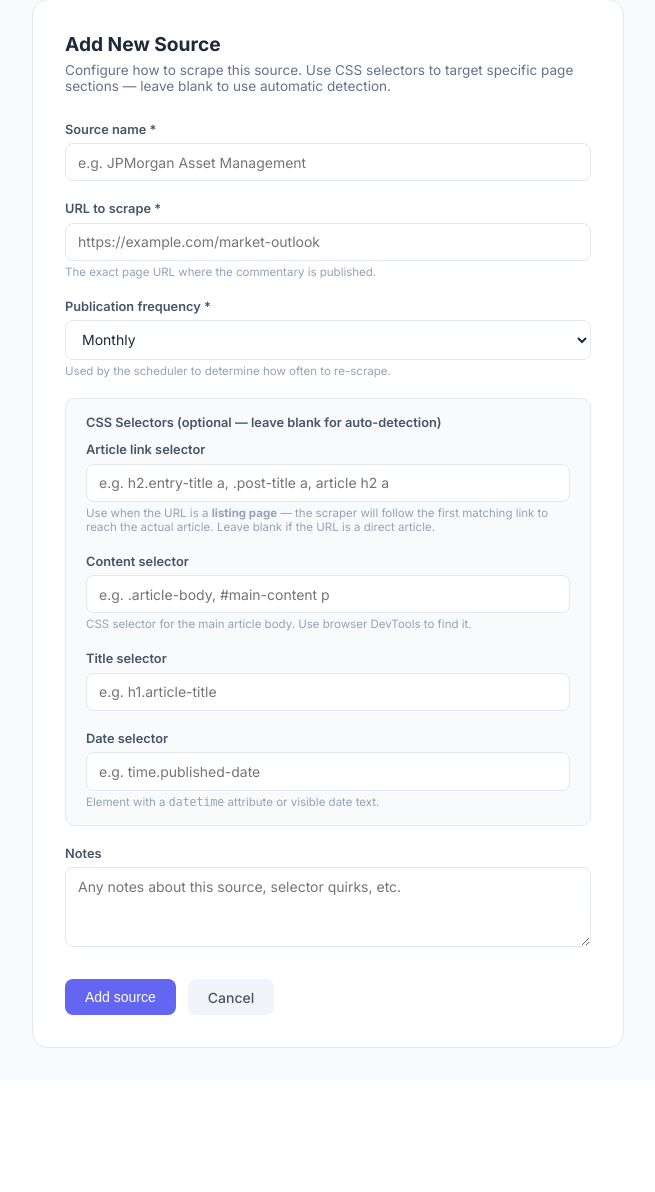
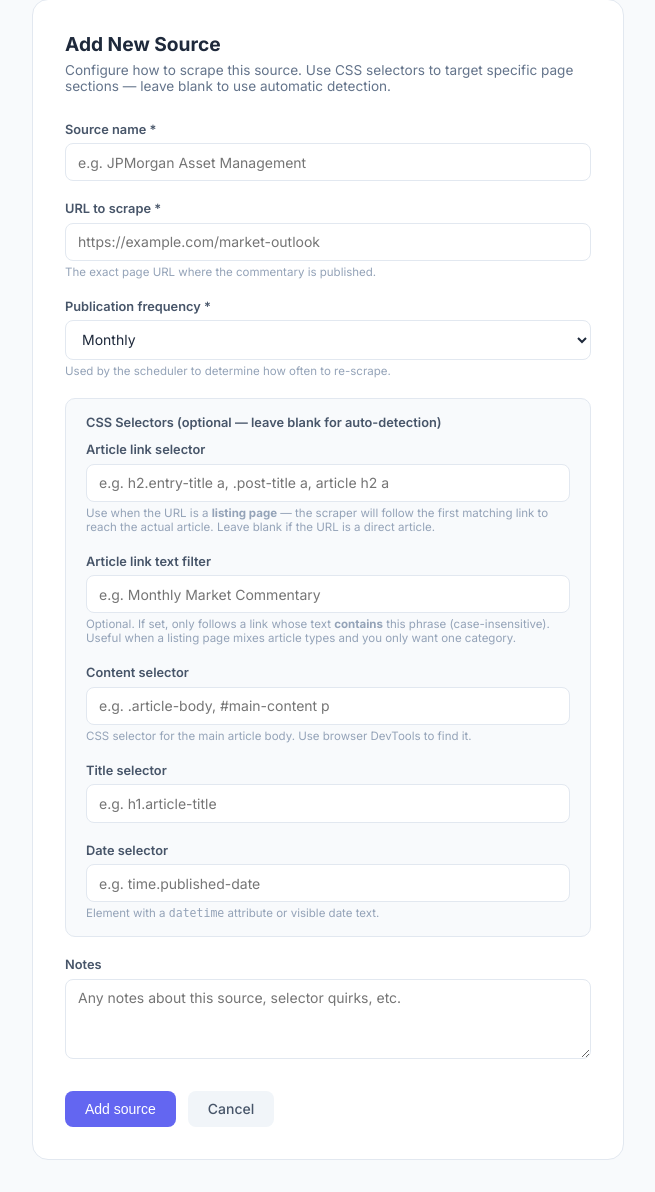
Before and after one commit to bwall3340/thetinytasks, a Flask app: page /market-admin/sources/new in a window 1280 px wide. Shown: the part 89-1281 px from the top of the page, without its empty margins (312-967 px from the left). Before the commit the page ends 1137 px from the top, so only its background shows below. Run offline with Flask 3, Linux system fonts and the light colour scheme; the visitor is signed in with stand-in values (Sample User, id 1).

Commit message:
Add text filter to article link selector for category filtering
Adds article_link_text_filter field to Source so the scraper only
follows links whose text contains a given phrase. The Discover modal
gets a 'Use this, but...' button per selector group that expands an
inline filter input before saving. Also exposed in the source edit form.

Co-Authored-By: Claude Sonnet 4.6 <noreply@anthropic.com>

```diff
--- a/WSR/app.py
+++ b/WSR/app.py
@@ -59,6 +59,7 @@ with app.app_context():
     # Add columns introduced after initial schema (safe to re-run — silently ignored if present)
     _migrations = [
         'ALTER TABLE sources ADD COLUMN article_link_selector VARCHAR(300)',
+        'ALTER TABLE sources ADD COLUMN article_link_text_filter VARCHAR(200)',
     ]
     try:
         with db.engine.connect() as _conn:
--- a/WSR/market/admin.py
+++ b/WSR/market/admin.py
@@ -123,6 +123,7 @@ def new_source():
             url=request.form['url'].strip(),
             frequency=request.form.get('frequency', 'monthly'),
             article_link_selector=request.form.get('article_link_selector', '').strip() or None,
+            article_link_text_filter=request.form.get('article_link_text_filter', '').strip() or None,
             content_selector=request.form.get('content_selector', '').strip() or None,
             title_selector=request.form.get('title_selector', '').strip() or None,
             date_selector=request.form.get('date_selector', '').strip() or None,
@@ -148,6 +149,7 @@ def edit_source(source_id):
         source.url = request.form['url'].strip()
         source.frequency = request.form.get('frequency', 'monthly')
         source.article_link_selector = request.form.get('article_link_selector', '').strip() or None
+        source.article_link_text_filter = request.form.get('article_link_text_filter', '').strip() or None
         source.content_selector = request.form.get('content_selector', '').strip() or None
         source.title_selector = request.form.get('title_selector', '').strip() or None
         source.date_selector = request.form.get('date_selector', '').strip() or None
@@ -282,9 +284,11 @@ def set_article_selector(source_id):
             return jsonify({'success': False, 'error': 'Source not found'}), 404
         data = request.get_json() or {}
         selector = data.get('selector', '').strip()
+        text_filter = data.get('text_filter', '').strip()
         source.article_link_selector = selector or None
+        source.article_link_text_filter = text_filter or None
         db.session.commit()
-        return jsonify({'success': True, 'selector': selector})
+        return jsonify({'success': True, 'selector': selector, 'text_filter': text_filter})
     except Exception as e:
         logger.error('set_article_selector error for source %s: %s', source_id, e)
         return jsonify({'success': False, 'error': str(e)}), 500
@@ -304,6 +308,7 @@ def validate_source(source_id):
             title_selector=source.title_selector,
             date_selector=source.date_selector,
             article_link_selector=source.article_link_selector,
+            article_link_text_filter=source.article_link_text_filter,
         )
         return jsonify(result)
     except Exception as e:
--- a/WSR/market/models.py
+++ b/WSR/market/models.py
@@ -16,6 +16,8 @@ class Source(db.Model):
     date_selector = db.Column(db.String(200))
     # When the source URL is a listing page, follow the first link matching this selector
     article_link_selector = db.Column(db.String(300))
+    # Optional: only follow article links whose text contains this substring (case-insensitive)
+    article_link_text_filter = db.Column(db.String(200))
     frequency = db.Column(db.String(20), default='monthly')  # daily/weekly/monthly/quarterly/annual
     active = db.Column(db.Boolean, default=True)
     last_scraped = db.Column(db.DateTime)
--- a/WSR/market/scraper.py
+++ b/WSR/market/scraper.py
@@ -132,27 +132,36 @@ def _find_pdf_links(soup: BeautifulSoup, base_url: str) -> list:
 
 # ── Article link discovery ────────────────────────────────────────────────────
 
-def _find_article_link(soup: BeautifulSoup, base_url: str, selector: str):
+def _find_article_link(soup: BeautifulSoup, base_url: str, selector: str,
+                       text_filter: str = None):
     """
     Return the absolute URL of the first link matching `selector` on a listing page.
-    If the matched element is not an <a>, look for the first <a> inside it.
+    If `text_filter` is set, skips links whose text does not contain it (case-insensitive).
+    If the matched element is not an <a>, looks for the first <a> inside it.
     Returns None (with a warning) if the selector is invalid CSS.
     """
     try:
-        el = soup.select_one(selector)
+        candidates = soup.select(selector)
     except Exception as e:
         logger.warning('Invalid article_link_selector %r: %s', selector, e)
         return None
-    if not el:
-        return None
-    if el.name == 'a':
-        href = el.get('href', '').strip()
-    else:
-        a = el.find('a')
-        href = (a.get('href', '').strip() if a else '')
-    if not href or href.startswith('#') or href.startswith('mailto:'):
-        return None
-    return urljoin(base_url, href)
+
+    needle = text_filter.lower().strip() if text_filter else None
+
+    for el in candidates:
+        if el.name == 'a':
+            a = el
+        else:
+            a = el.find('a')
+        if not a:
+            continue
+        href = a.get('href', '').strip()
+        if not href or href.startswith('#') or href.startswith('mailto:'):
+            continue
+        if needle and needle not in a.get_text(strip=True).lower():
+            continue
+        return urljoin(base_url, href)
+    return None
 
 
 # ── HTML extraction ───────────────────────────────────────────────────────────
@@ -287,9 +296,12 @@ def scrape_source(source) -> dict:
 
         # If the source is a listing page, follow the first article link
         article_link_selector = getattr(source, 'article_link_selector', None)
+        article_link_text_filter = getattr(source, 'article_link_text_filter', None)
         if article_link_selector:
-            logger.info('[scrape] article_link_selector=%r', article_link_selector)
-            article_url = _find_article_link(soup, source.url, article_link_selector)
+            logger.info('[scrape] article_link_selector=%r text_filter=%r',
+                        article_link_selector, article_link_text_filter)
+            article_url = _find_article_link(soup, source.url, article_link_selector,
+                                             text_filter=article_link_text_filter)
             if article_url:
                 logger.info('[scrape] following article link: %s', article_url)
                 try:
@@ -490,7 +502,8 @@ def discover_links(url: str) -> dict:
 
 
 def validate_scrape(url, content_selector=None, title_selector=None,
-                    date_selector=None, article_link_selector=None) -> dict:
+                    date_selector=None, article_link_selector=None,
+                    article_link_text_filter=None) -> dict:
     """
     Dry-run scrape for the admin Validate button. Never persists anything.
     """
@@ -515,7 +528,8 @@ def validate_scrape(url, content_selector=None, title_selector=None,
 
         # If article_link_selector is configured, follow the first matching link
         if article_link_selector:
-            article_url = _find_article_link(soup, url, article_link_selector)
+            article_url = _find_article_link(soup, url, article_link_selector,
+                                             text_filter=article_link_text_filter)
             if article_url:
                 try:
                     art_resp = _fetch(article_url, timeout=20, retries=1)
--- a/WSR/templates/market_admin/source_form.html
+++ b/WSR/templates/market_admin/source_form.html
@@ -118,6 +118,16 @@
                     </div>
                 </div>
                 <div class="field">
+                    <label for="article_link_text_filter">Article link text filter</label>
+                    <input type="text" id="article_link_text_filter" name="article_link_text_filter"
+                           value="{{ source.article_link_text_filter if source else '' }}"
+                           placeholder="e.g. Monthly Market Commentary">
+                    <div class="hint">
+                        Optional. If set, only follows a link whose text <strong>contains</strong> this phrase
+                        (case-insensitive). Useful when a listing page mixes article types and you only want one category.
+                    </div>
+                </div>
+                <div class="field">
                     <label for="content_selector">Content selector</label>
                     <input type="text" id="content_selector" name="content_selector"
                            value="{{ source.content_selector if source else '' }}"
```
Also changed, not shown: WSR/templates/market_admin/dashboard.html (+50 -9 lines).
